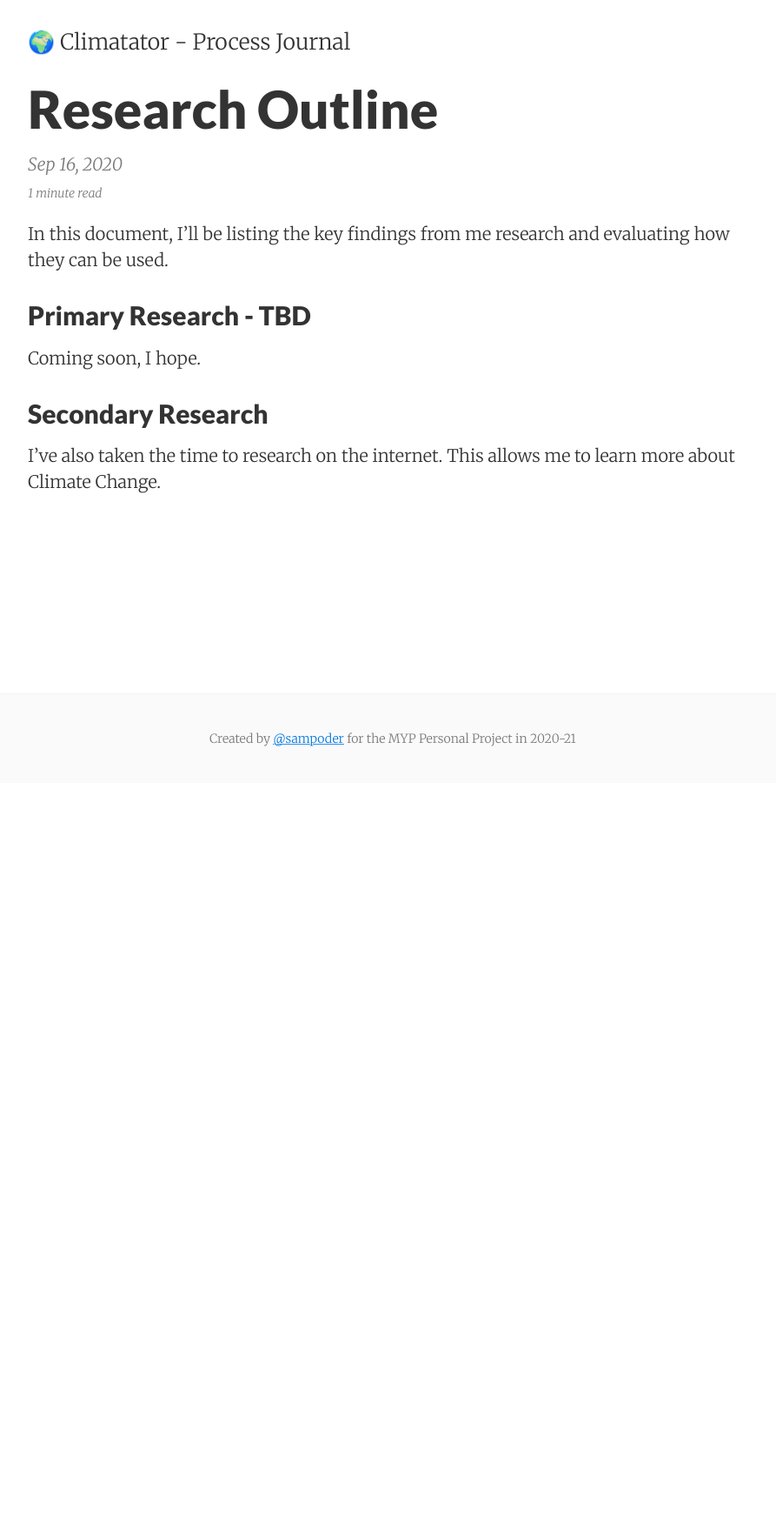
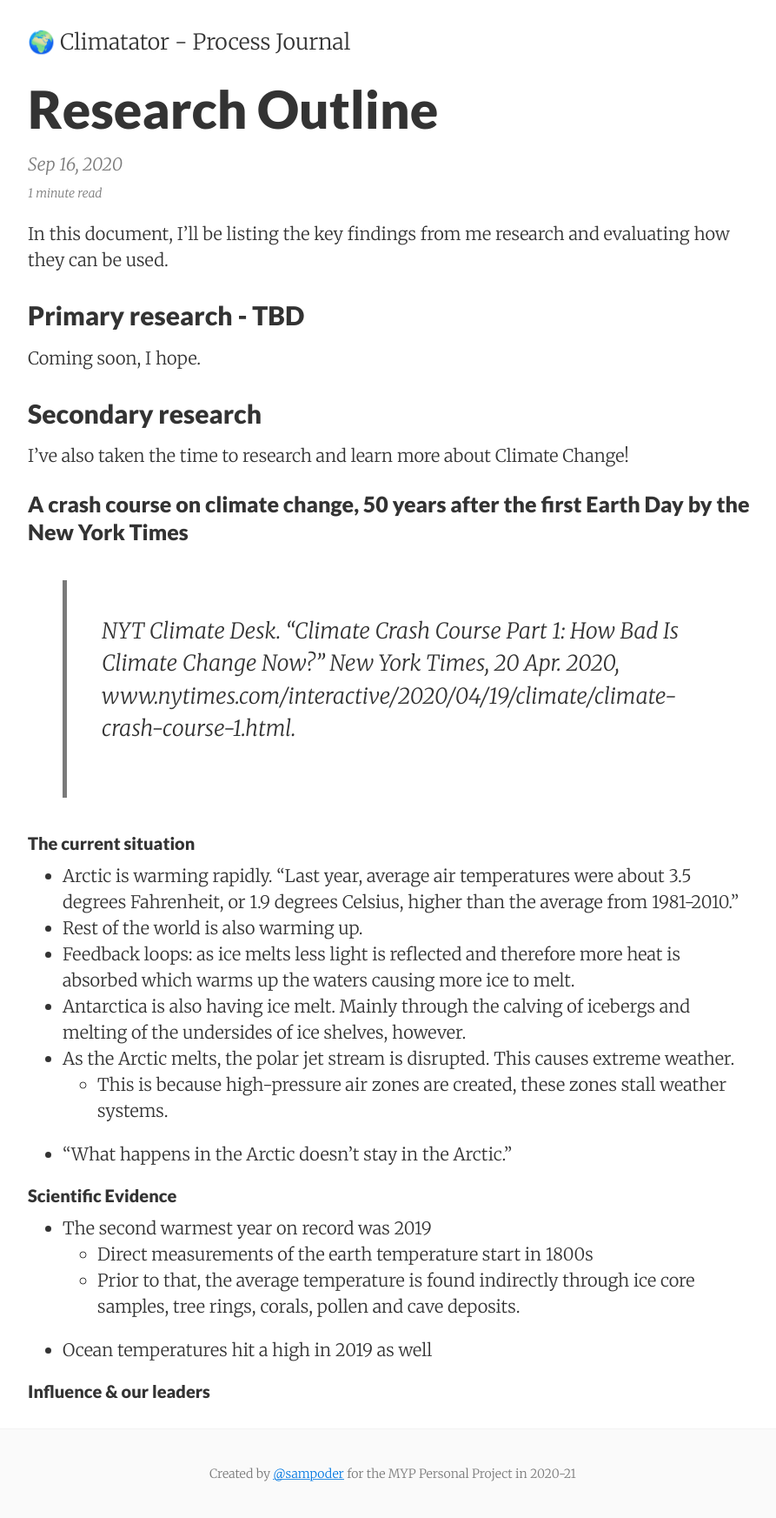
Before and after one commit to sampoder/climatator, a Jekyll site: the page built from journal/_posts/2020-09-16-research.md, in a window 1280 px wide. Shown: the whole page at 87% size, without its empty margins (188-1081 px from the left). Built offline with Jekyll 4.4.1, drawn with Linux system fonts in a browser that asks for light colours; before the commit the page ends 900 px from its top, so only the background shows below that.

Commit message:
Update 2020-09-16-research.md

```diff
--- a/journal/_posts/2020-09-16-research.md
+++ b/journal/_posts/2020-09-16-research.md
@@ -7,10 +7,33 @@ summary: Key findings from my research
 
 In this document, I'll be listing the key findings from me research and evaluating how they can be used.
 
-## Primary Research - TBD
+## Primary research - TBD
 
 Coming soon, I hope.
 
-## Secondary Research
+## Secondary research
 
-I've also taken the time to research on the internet. This allows me to learn more about Climate Change.
+I've also taken the time to research and learn more about Climate Change!
+
+### A crash course on climate change, 50 years after the first Earth Day by the New York Times
+
+> _NYT Climate Desk. “Climate Crash Course Part 1: How Bad Is Climate Change Now?” New York Times, 20 Apr. 2020, www.nytimes.com/interactive/2020/04/19/climate/climate-crash-course-1.html._
+
+#### The current situation
+
+* Arctic is warming rapidly. "Last year, average air temperatures were about 3.5 degrees Fahrenheit, or 1.9 degrees Celsius, higher than the average from 1981-2010."
+* Rest of the world is also warming up.
+* Feedback loops: as ice melts less light is reflected and therefore more heat is absorbed which warms up the waters causing more ice to melt.
+* Antarctica is also having ice melt. Mainly through the calving of icebergs and melting of the undersides of ice shelves, however.
+* As the Arctic melts, the polar jet stream is disrupted. This causes extreme weather.
+  * This is because high-pressure air zones are created, these zones stall weather systems.
+* "What happens in the Arctic doesn’t stay in the Arctic."
+
+#### Scientific Evidence
+
+* The second warmest year on record was 2019
+  * Direct measurements of the earth temperature start in 1800s
+  * Prior to that, the average temperature is found indirectly through ice core samples, tree rings, corals, pollen and cave deposits.
+* Ocean temperatures hit a high in 2019 as well
+
+#### Influence & our leaders
```
